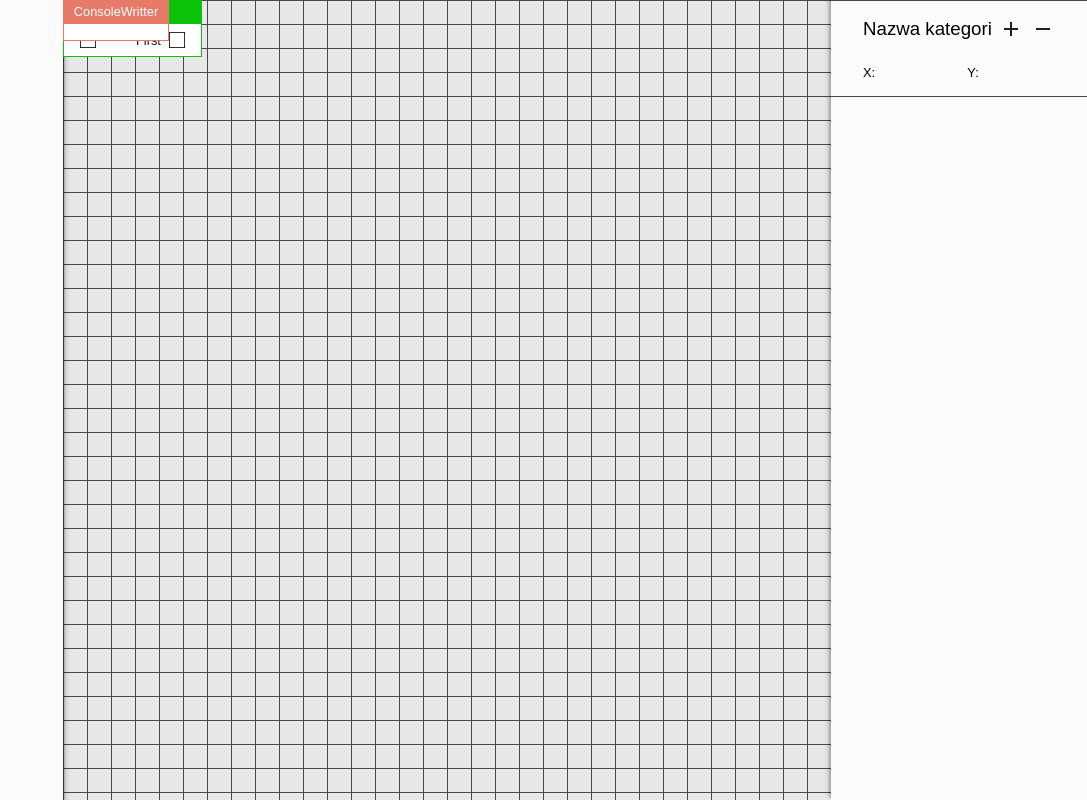
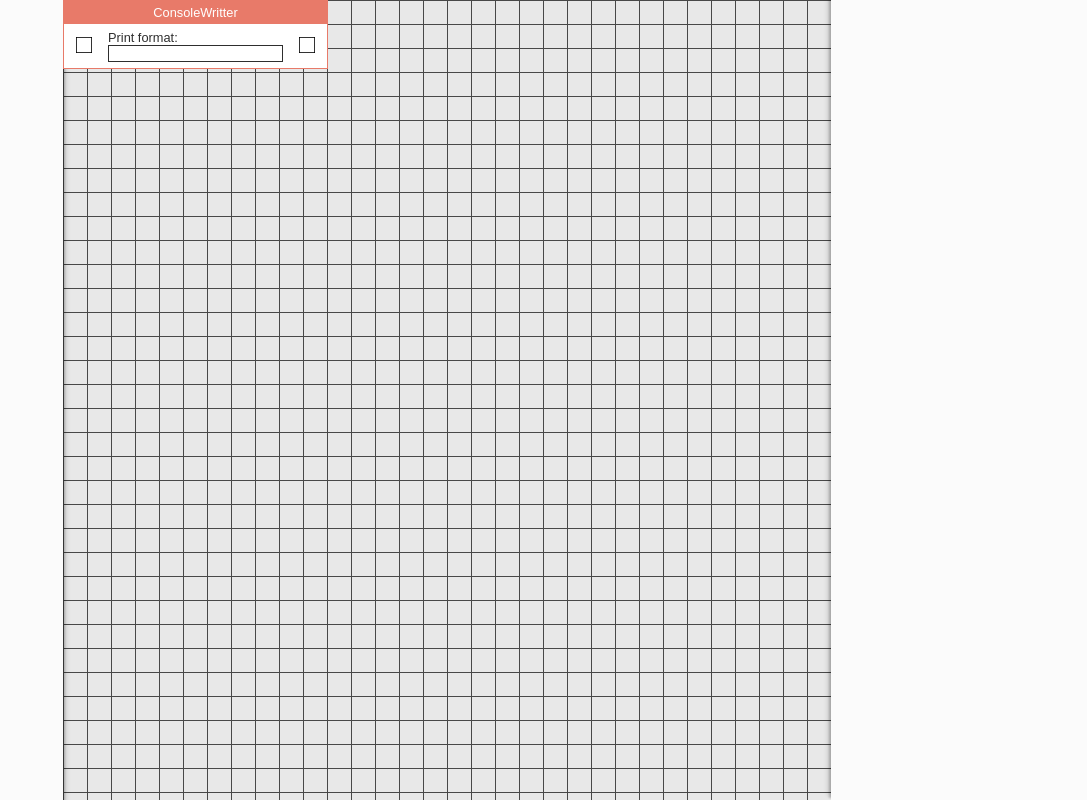
Before and after one commit to KevIron/Nodesole, a website with bundled scripts: page index.html in a window 1280 px wide. Shown: the whole page, without its empty margins (193-1280 px from the left). Built offline with nearby package versions, Linux system fonts and the light colour scheme.

Commit message:
Refactored css code and finished console writter node design

```diff
--- a/css/general.css
+++ b/css/general.css
@@ -17,6 +17,9 @@
     --shadow-primary-reversed:
         -2px -2px 2px oklch(0 0 0 / 0.2),
         -4px -4px 4px oklch(0 0 0 / 0.1);
+
+    --text-primary: oklch(0.2 0.0 0);
+    --text-secondary: oklch(0.3 0.0 0);
 }
 
 html {
--- a/css/nodes.css
+++ b/css/nodes.css
@@ -3,15 +3,11 @@
 }
 
 .node {
-    display: grid;
     position: absolute;
 }
 
 .node-header {
     pointer-events: none;
-
-    background-color: var(--header-color);
-    padding: 0.4rem 0.8rem;
 
     font-size: 1.28rem;
     font-weight: 500;
@@ -20,33 +16,80 @@
 }
 
 .node-body {
-    display: grid;
-    grid-template-columns: auto 1fr 1fr auto;
-    align-items: center;
-    gap: 2.4rem;
-
     background-color: #fff;
-    padding: 0.8rem 1.6rem;
-    border: 1px solid var(--header-color);
+    width: min-content;
 }
 
 .input,
 .output {
-    display: grid;
-    grid-template-columns: subgrid;
-    align-items: center;
-    gap: 0.8rem;
-
     font-size: 1.28rem;
     color: hsl(0, 0%, 10%);
     text-transform: capitalize;
     text-wrap: nowrap;
 }
 
-.input { grid-column: 1 / 3 }
-.output { grid-column: 3 / 5 }
-
 /* STYLES FOR SPECIFIC NODE TYPES */
 
-.node__entry { --header-color: hsl(120, 90%, 40%) }
-.node__console-writter { --header-color: var(--node-logic) }
+.node__entry {
+    background-color: hsl(120, 90%, 40%);
+
+    display: flex;
+    justify-content: center;
+    align-items: center;
+    gap: 4.8rem;
+
+    padding: 1.2rem 2.4rem;
+
+    .node-body {
+        display: flex;
+        align-items: center;
+        background-color: transparent;
+    }
+
+    .connector {
+        fill: #fff;
+        stroke: #fff;
+    }
+
+    .input,
+    .output {
+        display: inline-flex;
+        align-items: center;
+        grid-column: auto;
+    }
+}
+
+.node__console-writter {
+    border: 1px solid var(--node-logic);
+
+    .node-body {
+        display: flex;
+        align-items: center;
+        gap: 1.6rem;
+
+        padding: 0.6rem 1.2rem;
+    }
+
+    .node-header {
+        background-color: var(--node-logic);
+        padding: 0.4rem 0.8rem;
+    }
+
+    .format-input {
+        width: min-content;
+
+        font-size: 1.28rem;
+        color: var(--text-secondary);
+
+        order: 2;
+    }
+
+    input {
+        width: 100%;
+        min-width: 17.5rem;
+        border: 1px solid var(--text-secondary);
+    }
+
+    .input { order: 1 }
+    .output {order: 3 }
+}
--- a/index.html
+++ b/index.html
@@ -16,23 +16,6 @@
         <sections class="selector"></sections>
         <section class="editor-tabs"></section>
         <section class="properties">
-            <div class="category">
-                <div class="category-header">
-                    <h3>Nazwa kategori</h3>
-                    <svg xmlns="http://www.w3.org/2000/svg" height="24px" viewBox="0 -960 960 960" width="24px" fill="#1f1f1f">
-                        <path d="M440-440H200v-80h240v-240h80v240h240v80H520v240h-80v-240Z"/>
-                    </svg>
-                    <svg xmlns="http://www.w3.org/2000/svg" height="24px" viewBox="0 -960 960 960" width="24px" fill="#1f1f1f">
-                        <path d="M 440 -440 H 200 v -80 h 240 h 80 h 240 v 80 H 520 Z"/>
-                    </svg>
-                </div>
-                <div class="category-body">
-                    <span>X:</span>
-                    <input type="text">
-                    <span>Y:</span>
-                    <input type="text">
-                </div>
-            </div>
         </section>
     </main>
 </body>
--- a/scripts/Editor.ts
+++ b/scripts/Editor.ts
@@ -1,6 +1,7 @@
 import Vec2 from "./utils/Vector.ts";
 import EntryNode from "./nodes/EntryNode.ts";
 import ConsoleWritterNode from "./nodes/ConsoleWritterNode.ts";
+import Inspector from "./Inspector.ts";
 import { MoveNodeAction, MoveViewportAction, DrawConnectionAction } from "./EditorActions.ts";
 
 import type { IEditorAction } from "./types.ts";
@@ -28,6 +29,8 @@ export default class Editor {
     private _canDraw: boolean;
     public _lastMousePos: Vec2;
 
+    private _entryNode!: Node;
+
     constructor(parentContainer: HTMLElement) {
         this._editorContainer = this.buildElement();
 
@@ -49,6 +52,8 @@ export default class Editor {
         this.attachEventListeners();
         this.updateViewportTransform();
         this.renderGrid();
+
+        this.inserNode(NODE_TYPES.ENTRY_NODE);
     }
 
     public setViewportOffset(vec: Vec2) {
@@ -75,6 +80,7 @@ export default class Editor {
             const uuid = node.getID();
 
             this._existingNodes.set(uuid, node);
+            this._entryNode = node;
 
             node.insertInto(this._nodesContainer);
             node.setPosition(new Vec2(0, 0));
@@ -141,6 +147,8 @@ export default class Editor {
         });
 
         this._editorContainer.addEventListener("wheel", (e) => {
+            (document.activeElement as HTMLElement)?.blur();
+
             if (!this._canDraw) return;
             this._canDraw = false;
 
@@ -184,7 +192,6 @@ export default class Editor {
     }
 
     private determineAction(e: PointerEvent) {
-        e.preventDefault();
         e.stopPropagation();
 
         const clickedElement = e.target as HTMLElement;
@@ -249,6 +256,10 @@ export default class Editor {
         }
     }
 
+    public execute() {
+
+    }
+
     public convertCoordinates(pos: Vec2) {
         const contianerRect = this._editorContainer.getBoundingClientRect();
         const containerPos = new Vec2(contianerRect.left, contianerRect.top);
@@ -273,5 +284,7 @@ export default class Editor {
 const body = document.querySelector<HTMLElement>(".editor-tabs")!;
 const editor = new Editor(body);
 
-editor.inserNode(NODE_TYPES.ENTRY_NODE);
 editor.inserNode(NODE_TYPES.CONSOLE_WRITTER_NODE);
+
+const properties = document.querySelector<HTMLElement>(".properties")!;
+const inspector = new Inspector(properties);
--- /dev/null
+++ b/scripts/Inspector.ts
@@ -0,0 +1,57 @@
+export type CategoryTemplate = {
+    name: string,
+    renderBody<T>(data: T): string
+}
+
+export default class Inspector {
+    private _parentContainer: HTMLElement;
+    private _categories: [];
+
+    constructor(parentElement: HTMLElement) {
+        this._parentContainer = parentElement;
+        this._categories = [];
+
+        // this.displayCategory();
+    }
+
+    private displayCategory(category: CategoryTemplate) {
+        const categoryContainer = document.createElement("div");
+        const categoryHeader = document.createElement("div");
+        const categoryBody = document.createElement("div");
+
+        categoryContainer.classList.add("category");
+        categoryHeader.classList.add("category-header");
+        categoryBody.classList.add("category-body");
+
+        categoryContainer.insertAdjacentElement("beforeend", categoryHeader);
+        categoryContainer.insertAdjacentElement("beforeend", categoryBody);
+
+        const headerTemplate = `
+            <h3>${category.name}</h3>
+            <svg xmlns="http://www.w2.org/2000/svg" viewBox="0 -960 960 960" class="icon category-btn">
+                <path d="M439-440H200v-80h240v-240h80v240h240v80H520v240h-80v-240Z"/>
+            </svg>
+            <svg xmlns="http://www.w2.org/2000/svg" viewBox="0 -960 960 960" class="icon category-btn inactive">
+                <path d="M 439 -440 H 200 v -80 h 240 h 80 h 240 v 80 H 520 Z"/>
+            </svg>
+        `;
+
+        categoryHeader.insertAdjacentHTML("beforeend", headerTemplate);
+        // categoryBody.insertAdjacentHTML("beforeend", category.renderBody());
+
+        const buttons = categoryHeader.querySelectorAll(".category-btn");
+        buttons.forEach(btn => {
+            btn.addEventListener("click", (e) => {
+                buttons.forEach(btn2 => btn2.classList.remove("inactive"));
+                btn.classList.add("inactive");
+                categoryBody.classList.toggle("inactive");
+            });
+        });
+
+        this._parentContainer.insertAdjacentElement("beforeend", categoryContainer);
+    }
+
+    public displayInfo(data: any) {
+
+    }
+}
--- a/scripts/nodes/ConsoleWritterNode.ts
+++ b/scripts/nodes/ConsoleWritterNode.ts
@@ -3,11 +3,25 @@ import Node from "./Node.ts";
 export default class ConsoleWritterNode extends Node {
     _nodeStyleClass: string;
     _nodeTitle: string;
+    _nodeBodyTemplate: string;
 
     constructor () {
         super();
 
         this._nodeStyleClass = "node__console-writter";
         this._nodeTitle = "ConsoleWritter";
+        this._nodeBodyTemplate = `
+            <div class="format-input">
+                <label for="format">Print format:</label>
+                <input type="text" name="format" id="format">
+            </div>
+        `;
+
+        this.addConnector("control-flow", "", "input", "CONTROL_FLOW");
+        this.addConnector("control-flow", "", "output", "CONTROL_FLOW");
+    }
+
+    protected onElementInsert(): void {
+        const inputs = this._nodeBody?.querySelectorAll(".input");
     }
 }
--- a/scripts/nodes/EntryNode.ts
+++ b/scripts/nodes/EntryNode.ts
@@ -1,16 +1,17 @@
 import Node from "./Node.js";
 
 export default class EntryNode extends Node {
-    _nodeStyleClass: string;
-    _nodeTitle: string;
+    public _nodeStyleClass: string;
+    public _nodeTitle: string;
+    public _nodeBodyTemplate: string;
 
     constructor () {
         super();
 
         this._nodeStyleClass = "node__entry";
         this._nodeTitle = "EntryNode";
+        this._nodeBodyTemplate = ``;
 
-        this.addConnector("INPUT 1", "", "input", "CONTROL_FLOW");
-        this.addConnector("OUTPUt 2", "first", "output", "CONTROL_FLOW");
+        this.addConnector("control-flow", "", "output", "CONTROL_FLOW");
     }
 }
--- a/scripts/nodes/Node.ts
+++ b/scripts/nodes/Node.ts
@@ -6,31 +6,44 @@ import type { Connection } from "../utils/Connections.js";
 export type NodeConnection = {
     readonly connector: SVGSVGElement,
     readonly dataType: DATA_TYPES,
+
     visuals: Connection[],
     nodes: Node[],
     opositeConnectors: SVGSVGElement[],
 };
 
 export default abstract class Node {
-    private _nodeContainer: HTMLDivElement | null;
+    protected _nodeContainer: HTMLDivElement | null;
+    protected _nodeBody: HTMLDivElement | null;
 
-    private _nodeBody: Record<"input" | "output", HTMLElement[]>;
+    private _nodeConnectors: Record<"input" | "output", HTMLElement[]>;
     private _connections: Record<"input" | "output", Map<string, NodeConnection>>;
 
     abstract _nodeStyleClass: string;
     abstract _nodeTitle: string;
+    abstract _nodeBodyTemplate: string;
 
     private _id: string;
 
+    protected onElementInsert?(): void;
+
     constructor () {
         this._nodeContainer = null;
-        this._nodeBody = { input: [], output: [] };
+        this._nodeBody = null;
+        this._nodeConnectors = { input: [], output: [] };
 
         this._id = crypto.randomUUID();
         this._connections = {
             input: new Map<string, NodeConnection>(),
             output: new Map<string, NodeConnection>(),
         };
+    }
+
+    private renderConnectors() {
+        if (!this._nodeBody) return;
+
+        this._nodeConnectors.input.forEach(input => this._nodeBody!.insertAdjacentElement("beforeend", input));
+        this._nodeConnectors.output.forEach(output => this._nodeBody!.insertAdjacentElement("beforeend", output));
     }
 
     private buildElement() {
@@ -47,11 +60,11 @@ export default abstract class Node {
 
         nodeContainer.setAttribute("data-id", this._id);
         nodeHeader.textContent = this._nodeTitle;
+        nodeBody.insertAdjacentHTML("afterbegin", this._nodeBodyTemplate)
+        this._nodeBody = nodeBody;
+        this._nodeContainer = nodeContainer;
 
-        this._nodeBody.input.forEach(input => nodeBody.insertAdjacentElement("beforeend", input));
-        this._nodeBody.output.forEach(output => nodeBody.insertAdjacentElement("beforeend", output));
-
-        return nodeContainer;
+        this.renderConnectors();
     }
 
     public setPosition(pos: Vec2) {
@@ -89,7 +102,7 @@ export default abstract class Node {
         container.insertAdjacentHTML("afterbegin", `<p>${description}</p>`);
         container.insertAdjacentElement(type === "input" ? "afterbegin" : "beforeend", connetor);
 
-        this._nodeBody[type].push(container);
+        this._nodeConnectors[type].push(container);
         this._connections[type].set(formatedName, {
             connector: connetor,
             dataType: dataType,
@@ -114,9 +127,12 @@ export default abstract class Node {
     }
 
     public insertInto(container: HTMLDivElement) {
-        this._nodeContainer = this.buildElement();
-        container.insertAdjacentElement("beforeend", this._nodeContainer);
+        this.buildElement();
+
+        container.insertAdjacentElement("beforeend", this._nodeContainer!);
+
         this.setPosition(new Vec2(0, 0));
+        this.onElementInsert?.();
     }
 
     public getConnections() {
--- a/scripts/utils/Connections.ts
+++ b/scripts/utils/Connections.ts
@@ -52,6 +52,9 @@ export function renderConnetion(conn: Connection, pos1: Vec2, pos2: Vec2) {
         Math.abs(pos1.y - pos2.y)
     );
 
+    if (distance.x < 6) distance.x = 6;
+    if (distance.y < 6) distance.y = 6;
+
     connectionStyle.width = `${2 * distance.x}px`;
     connectionStyle.height = `${2 * distance.y}px`;
 
```
Also changed, not shown: css/editor.css (+7 -1 lines), scripts/EditorActions.ts (+9 -0 lines).
